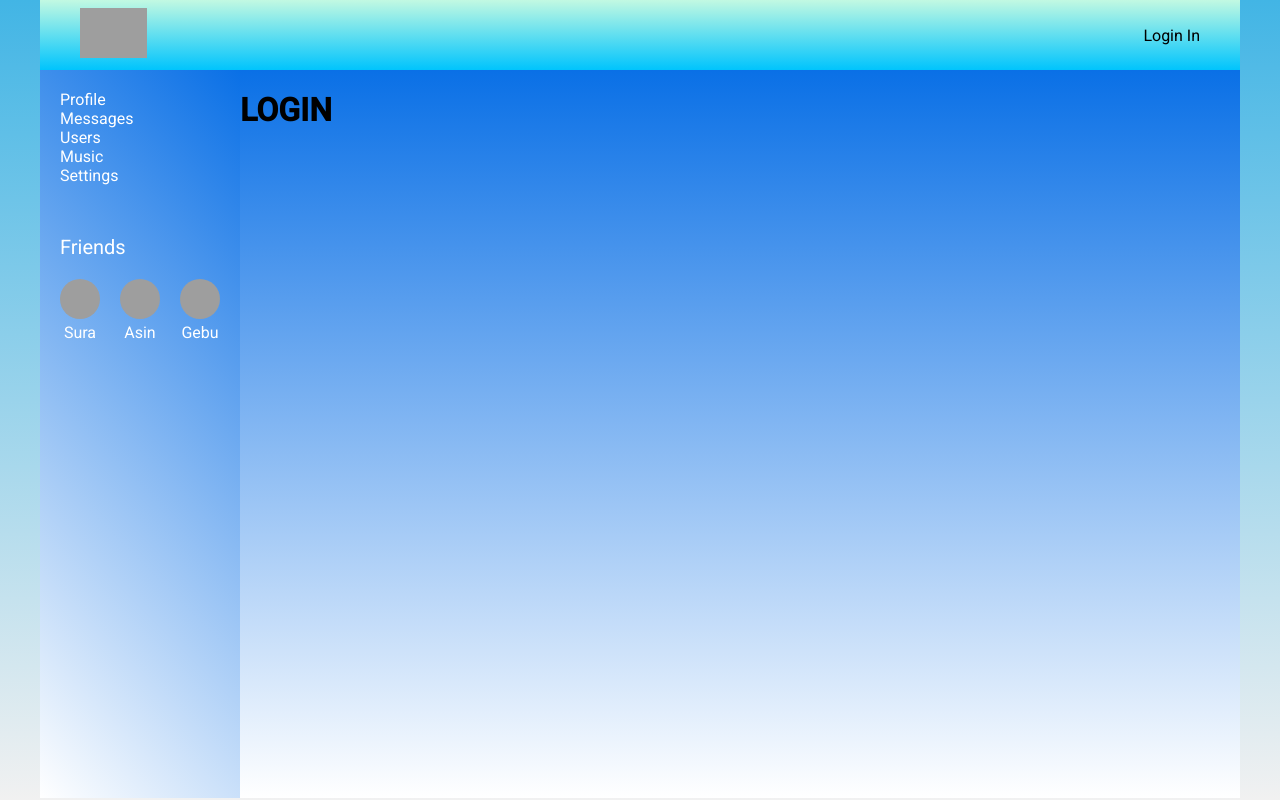
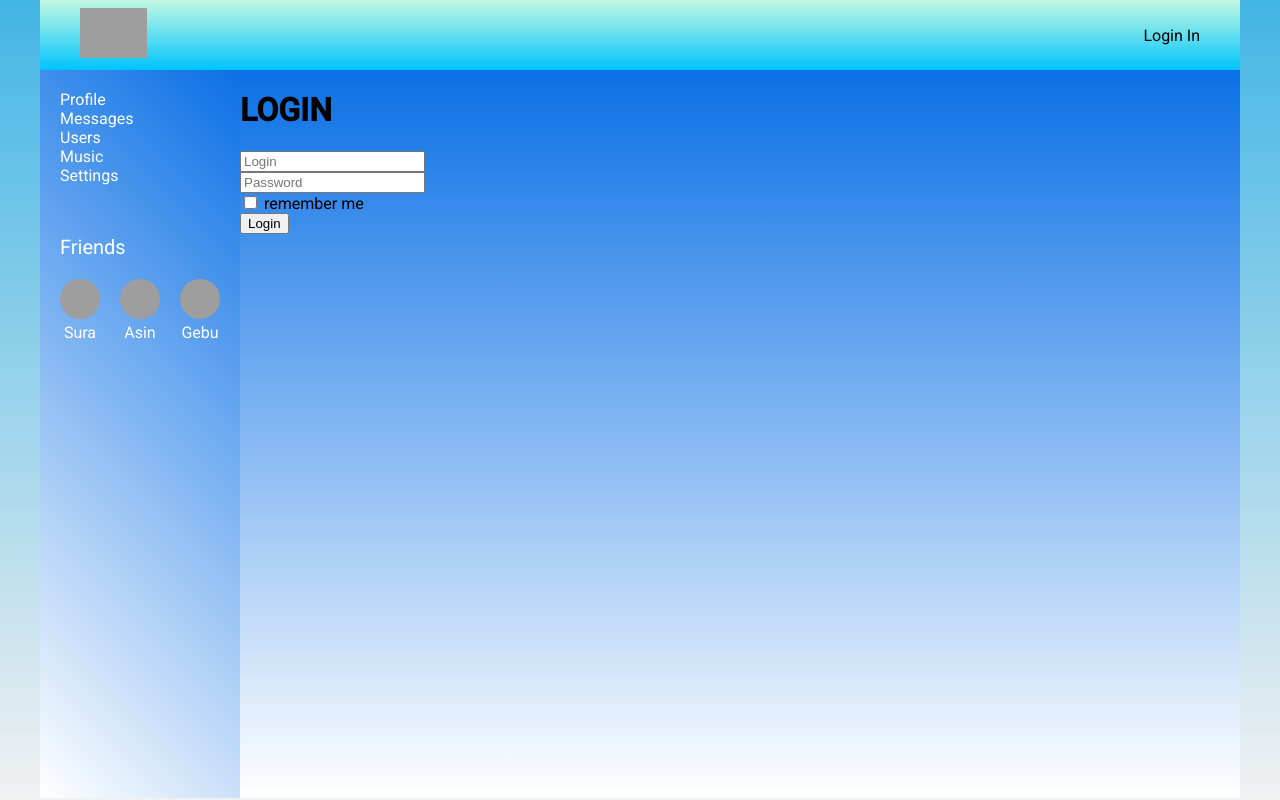
Before and after one commit to DoctorFetus/Social-network, a React (Create React App) app: page /login in a window 1280 px wide. Built offline with nearby package versions, Linux system fonts and the light colour scheme; no server answers; grey boxes are pictures that could not be loaded.

Commit message:
redux form, login page

```diff
--- a/src/components/Dialogs/DialogsContainer.tsx
+++ b/src/components/Dialogs/DialogsContainer.tsx
@@ -1,7 +1,7 @@
 import React from "react"
 import {DialogsPageType, sendMessageCreator, updateMessageBodyCreator} from "../../redux/redusers/dialogs-reducer";
 import Dialogs from "./Dialogs";
-import {StateType} from "../../redux/redux-store";
+import {StoreType} from "../../redux/redux-store";
 import {compose, Dispatch} from "redux";
 import {connect} from "react-redux";
 import {withAuthRedirect} from "../../hoc/withAuthRedirect";
@@ -16,7 +16,7 @@ type mapDispatchToPropsType = {
 
 export type DialogsPropsType = mapStateToPropsType & mapDispatchToPropsType
 
-const mapStateToProps = (state: StateType): mapStateToPropsType => ({
+const mapStateToProps = (state: StoreType): mapStateToPropsType => ({
     dialogs: state.dialogsPage.dialogs,
     messages: state.dialogsPage.messages ,
     newMessageText: state.dialogsPage.newMessageText,
--- a/src/components/Header/HeaderContainer.tsx
+++ b/src/components/Header/HeaderContainer.tsx
@@ -2,7 +2,7 @@ import React from "react";
 import Header from "./Header";
 import {connect} from "react-redux";
 import {getAuthUserData, AuthType} from "../../redux/redusers/auth-reducer";
-import {StateType} from "../../redux/redux-store";
+import {StoreType} from "../../redux/redux-store";
 
 type MapStateToPropsType = AuthType
 type MapDispatchToPropsType = {getAuthUserData: () => void}
@@ -20,7 +20,7 @@ class HeaderContainer extends React.Component<HeaderPropsType> {
     }
 }
 
-const mapStateToProps = (state: StateType): MapStateToPropsType => ({
+const mapStateToProps = (state: StoreType): MapStateToPropsType => ({
     id: state.auth.id,
     login: state.auth.login,
     email: state.auth.email,
--- a/src/components/Login/Login.tsx
+++ b/src/components/Login/Login.tsx
@@ -1,8 +1,18 @@
 import React from 'react';
+import {FormDataType, LoginReduxForm} from "./LoginForm/LoginForm";
 
 const Login = () => {
+
+    const onSubmitHandler = (formData: FormDataType) => {
+        console.log(formData)
+    }
+
     return (
-        <h1>LOGIN</h1>
+        <div>
+            <h1>LOGIN</h1>
+            <LoginReduxForm onSubmit={onSubmitHandler}/>
+        </div>
+
     );
 };
 
--- /dev/null
+++ b/src/components/Login/LoginForm/LoginForm.tsx
@@ -0,0 +1,30 @@
+import React from 'react';
+import {Field, InjectedFormProps, reduxForm} from "redux-form";
+
+export type FormDataType = {
+    login: string,
+    password: string,
+    rememberMe: boolean
+}
+const LoginForm = (props: InjectedFormProps<FormDataType>) => {
+    return (
+        <form onSubmit={props.handleSubmit}>
+            <div>
+                <Field component={"input"} name={"login"} placeholder={"Login"}/>
+            </div>
+            <div>
+                <Field component={"input"} name={"password"} placeholder={"Password"}/>
+            </div>
+            <div>
+                <Field component={"input"} name={"rememberMe"} type="checkbox"/> remember me
+            </div>
+            <div>
+                <button>Login</button>
+            </div>
+        </form>
+    );
+};
+
+export const LoginReduxForm = reduxForm<FormDataType>({form: "login"})(LoginForm)
+
+export default LoginForm;
--- a/src/components/Navbar/Friends/FriendsContainer.tsx
+++ b/src/components/Navbar/Friends/FriendsContainer.tsx
@@ -1,5 +1,5 @@
 import React from 'react';
-import {StateType} from "../../../redux/redux-store";
+import {StoreType} from "../../../redux/redux-store";
 import {Dispatch} from "redux";
 import {connect} from "react-redux";
 import {SidebarType} from "../../../redux/redusers/sidebar-reducer";
@@ -12,7 +12,7 @@ type mapDispatchToPropsType = any
 
 export type FriendsPropsType = mapStateToPropsType
 
-const mapStateToProps = (state: StateType): mapStateToPropsType => ({
+const mapStateToProps = (state: StoreType): mapStateToPropsType => ({
     friends: state.sidebar.friends
 })
 
--- a/src/components/Profile/MyPosts/MyPostsContainer.tsx
+++ b/src/components/Profile/MyPosts/MyPostsContainer.tsx
@@ -2,7 +2,7 @@ import React from "react";
 import {addPostCreator, ProfilePageType, updatePostTextCreator} from "../../../redux/redusers/profile-reducer";
 import MyPosts from "./MyPosts";
 import {connect} from "react-redux";
-import {StateType} from "../../../redux/redux-store";
+import {StoreType} from "../../../redux/redux-store";
 import {Dispatch} from "redux";
 
 
@@ -14,11 +14,11 @@ type mapDispatchToPropsType = {
 
 export type MypPostsPropsType = mapStateToPropsType & mapDispatchToPropsType
 
-const mapStateToProps = (state: StateType): mapStateToPropsType => ({
-        posts: state.profilePage.posts,
-        newPostText: state.profilePage.newPostText,
-        profile: state.profilePage.profile,
-        status: state.profilePage.status
+const mapStateToProps = (state: StoreType): mapStateToPropsType => ({
+        posts: state.profilePage["posts"],
+        newPostText: state.profilePage["newPostText"],
+        profile: state.profilePage["profile"],
+        status: state.profilePage["status"]
 })
 
 const mapDispatchToProps = (dispatch: Dispatch): mapDispatchToPropsType => {
--- a/src/components/Profile/ProfileContainer.tsx
+++ b/src/components/Profile/ProfileContainer.tsx
@@ -2,10 +2,9 @@ import React from 'react';
 import Profile from "./Profile";
 import {getUserProfile, getUserStatus, updateStatus, UserProfileType} from "../../redux/redusers/profile-reducer";
 import {connect} from "react-redux";
-import {StateType} from "../../redux/redux-store";
+import {StoreType} from "../../redux/redux-store";
 import {RouteComponentProps, withRouter} from "react-router-dom";
 import {compose} from "redux";
-import {profileApi} from "../../api/api";
 
 type MapStateToPropsType = {
     profile: UserProfileType | null
@@ -45,9 +44,9 @@ class ProfileContainer extends React.Component<ProfileProps> {
     }
 }
 
-const mapStateToProps = (state: StateType): MapStateToPropsType => ({
-    profile: state.profilePage.profile,
-    status: state.profilePage.status
+const mapStateToProps = (state: StoreType): MapStateToPropsType => ({
+    profile: state.profilePage["profile"],
+    status: state.profilePage["status"]
 })
 
 export default compose<React.ComponentType>(
--- a/src/components/Profile/ProfileStatus/ProfileStatus.tsx
+++ b/src/components/Profile/ProfileStatus/ProfileStatus.tsx
@@ -1,6 +1,10 @@
 import React, {ChangeEvent} from 'react';
 import {ProfileInfoType} from "../ProfileInfo/ProfileInfo";
-import profile from "../Profile";
+
+type ProfileStatusStateType = {
+    editMode: boolean,
+    currentStatus: string | null
+}
 
 class ProfileStatus extends React.Component<Omit<ProfileInfoType, "profile">, any> {
     state =  {
@@ -26,6 +30,15 @@ class ProfileStatus extends React.Component<Omit<ProfileInfoType, "profile">, an
         })
         this.props.updateStatus(this.state.currentStatus)
     }
+
+    componentDidUpdate(prevProps: Omit<ProfileInfoType, "profile">, prevState: ProfileStatusStateType) {
+        if (prevProps.status !== this.props.status) {
+            this.setState({
+                currentStatus: this.props.status
+            })
+        }
+    }
+
     render() {
         return <span>
             {!this.state.editMode
--- a/src/components/Users/UsersContainer.tsx
+++ b/src/components/Users/UsersContainer.tsx
@@ -1,5 +1,5 @@
 import {connect} from "react-redux";
-import {StateType} from "../../redux/redux-store";
+import {StoreType} from "../../redux/redux-store";
 import {acceptFollowUser, getUsers, acceptUnfollowUser, UsersPageType} from "../../redux/redusers/users-reducer";
 import React from "react";
 import Users from "./Users";
@@ -14,7 +14,7 @@ type mapDispatchToPropsType = {
 
 export type UsersPropsType = mapStateToPropsType & mapDispatchToPropsType
 
-const mapStateToProps = (state: StateType): mapStateToPropsType => ({
+const mapStateToProps = (state: StoreType): mapStateToPropsType => ({
     users: state.usersPage.users,
     pageSize: state.usersPage.pageSize,
     totalUsersCount: state.usersPage.totalUsersCount,
--- a/src/hoc/withAuthRedirect.tsx
+++ b/src/hoc/withAuthRedirect.tsx
@@ -1,10 +1,10 @@
 import React from 'react';
 import {Redirect} from "react-router-dom";
 import {connect} from "react-redux";
-import {StateType} from "../redux/redux-store";
+import {StoreType} from "../redux/redux-store";
 
 
-const mapStateToProps = (state: StateType): {isAuth: boolean} => ({
+const mapStateToProps = (state: StoreType): {isAuth: boolean} => ({
     isAuth: state.auth.isAuth
 })
 
```
Also changed, not shown: src/redux/redux-store.ts (+8 -13 lines).
